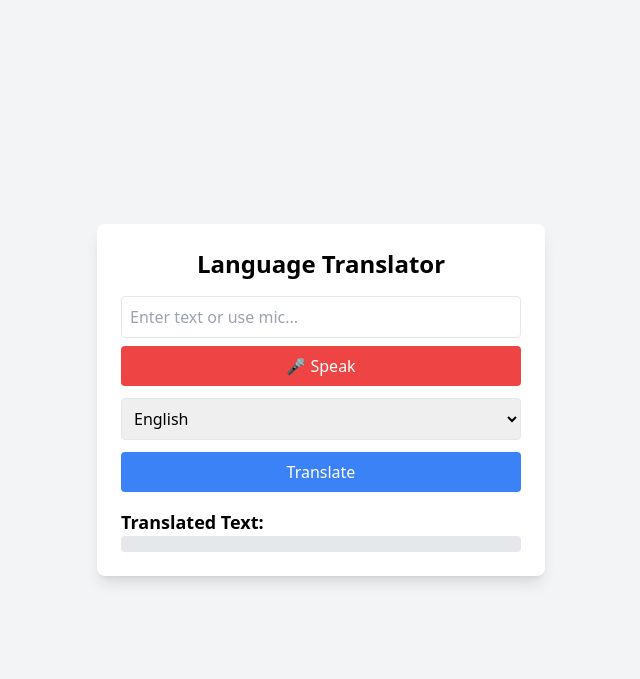
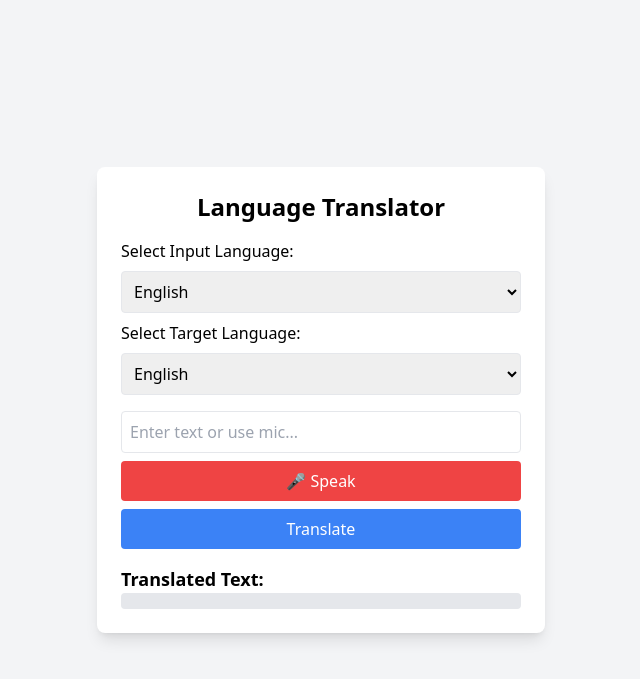
Before and after one commit to PrashantKumar1510/MMLT, a Django app: page / in a window 1280 px wide. Shown: the top 679 px of the page, without its empty margins (319-959 px from the left). Run offline with Django 4.2, Linux system fonts and the light colour scheme; some libraries are stand-ins or nearby versions.

Commit message:
Added Speech to text translation

```diff
--- a/frontend/templates/frontend/index.html
+++ b/frontend/templates/frontend/index.html
@@ -10,13 +10,19 @@
     <div class="bg-white p-6 rounded-lg shadow-lg w-full max-w-md">
         <h2 class="text-2xl font-bold text-center mb-4">Language Translator</h2>
 
-        <!-- Input Box for Typing or Speech -->
-        <input type="text" id="inputText" class="w-full p-2 border rounded" placeholder="Enter text or use mic..." />
+        <!-- Select Input Language (For Speech) -->
+        <label for="inputLang">Select Input Language:</label>
+        <select id="inputLang" class="w-full p-2 border rounded my-2">
+            <option value="en-US">English</option>
+            <option value="hi-IN">Hindi</option>
+            <option value="fr-FR">French</option>
+            <option value="es-ES">Spanish</option>
+            <option value="de-DE">German</option>
+        </select>
 
-        <!-- Mic Button for Speech Recognition -->
-        <button id="mic-button" class="bg-red-500 text-white p-2 rounded w-full mt-2">🎤 Speak</button>
-
-        <select id="targetLang" class="w-full p-2 border rounded my-3">
+        <!-- Select Target Language (For Translation) -->
+        <label for="targetLang">Select Target Language:</label>
+        <select id="targetLang" class="w-full p-2 border rounded my-2">
             <option value="en">English</option>
             <option value="fr">French</option>
             <option value="es">Spanish</option>
@@ -24,7 +30,11 @@
             <option value="hi">Hindi</option>
         </select>
 
-        <button onclick="translateText()" class="bg-blue-500 text-white p-2 rounded w-full">Translate</button>
+        <!-- Speech to Text Input Box -->
+        <input type="text" id="inputText" class="w-full p-2 border rounded my-2" placeholder="Enter text or use mic..." />
+        <button id="mic-button" class="bg-red-500 text-white p-2 rounded w-full">🎤 Speak</button>
+
+        <button onclick="translateText()" class="bg-blue-500 text-white p-2 rounded w-full mt-2">Translate</button>
 
         <h3 class="text-lg font-semibold mt-4">Translated Text:</h3>
         <p id="translatedText" class="bg-gray-200 p-2 rounded"></p>
@@ -47,33 +57,29 @@
             .catch(error => console.error("Error:", error));
         }
 
-        // 🎤 Speech Recognition Code
         document.addEventListener("DOMContentLoaded", () => {
-            console.log("JavaScript Loaded ✅");
-
             const micButton = document.getElementById("mic-button");
             const inputField = document.getElementById("inputText");
-
-            if (!micButton || !inputField) {
-                console.error("Mic button or input field not found in HTML!");
-                return;
-            }
+            const inputLangSelect = document.getElementById("inputLang");
 
             if ("webkitSpeechRecognition" in window) {
-                console.log("Speech Recognition Supported ✅");
                 const recognition = new webkitSpeechRecognition();
                 recognition.continuous = false;
                 recognition.interimResults = false;
-                recognition.lang = "en-US";
+
+                function updateRecognitionLanguage() {
+                    recognition.lang = inputLangSelect.value;
+                }
+
+                inputLangSelect.addEventListener("change", updateRecognitionLanguage);
+                updateRecognitionLanguage();
 
                 micButton.addEventListener("click", () => {
-                    console.log("Mic button clicked 🎤");
                     recognition.start();
                     micButton.innerText = "Listening...";
                 });
 
                 recognition.onresult = (event) => {
-                    console.log("Speech Detected:", event.results[0][0].transcript);
                     inputField.value = event.results[0][0].transcript;
                     micButton.innerText = "🎤 Speak";
                 };
@@ -83,7 +89,6 @@
                     micButton.innerText = "🎤 Speak";
                 };
             } else {
-                console.error("Speech recognition not supported in this browser.");
                 alert("Speech recognition is not supported in your browser.");
             }
         });
```
